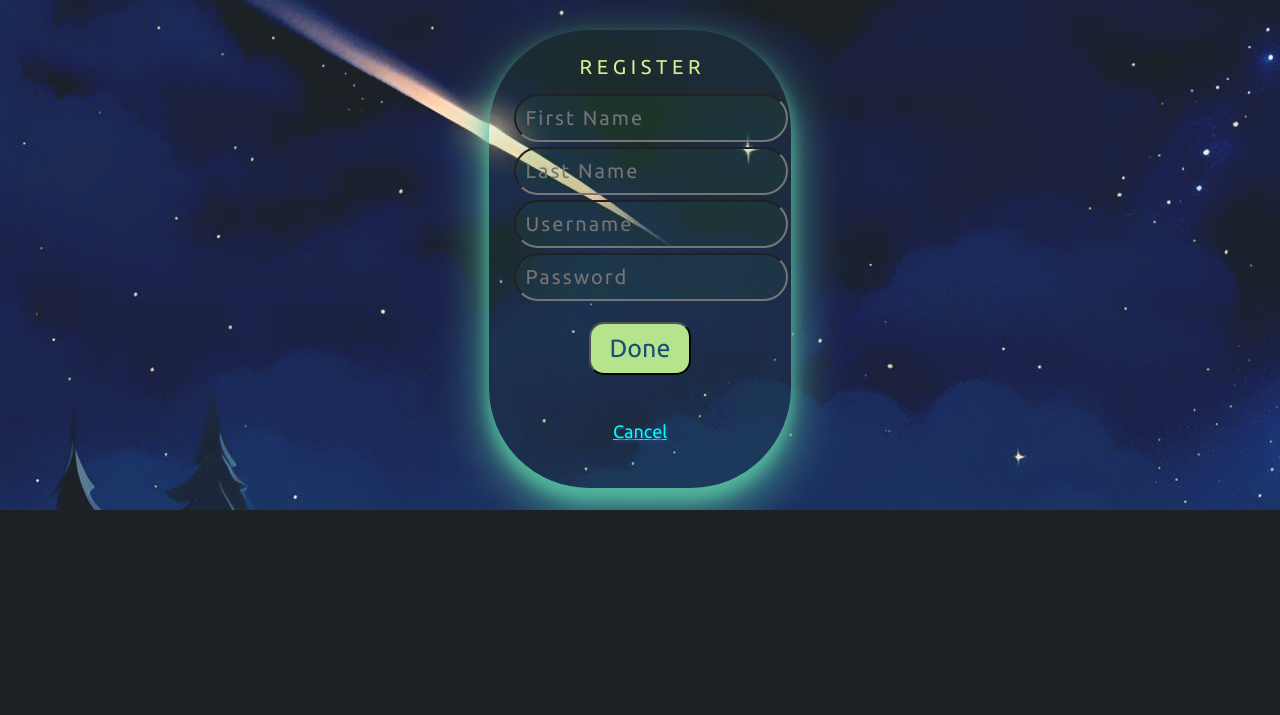
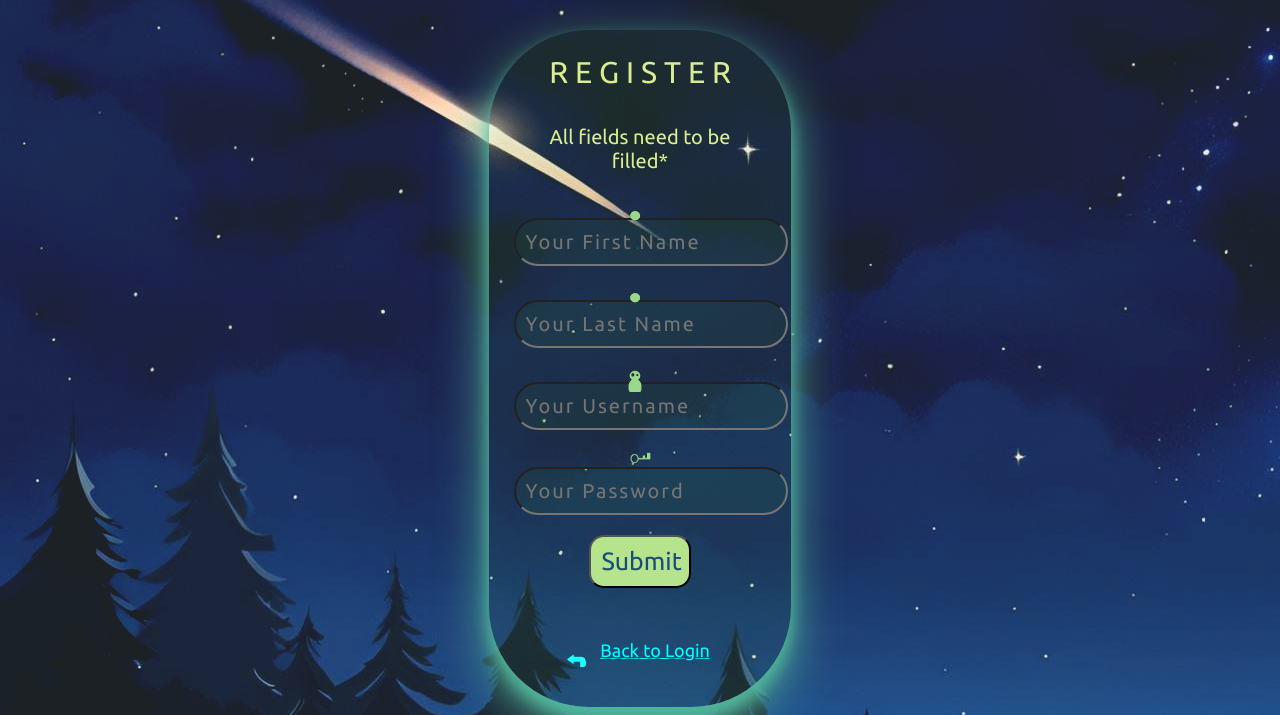
Before and after one commit to fudgeu/team22smallproject, a PHP site: page /register.html in a window 1280 px wide. Shown: the part 290-1005 px from the top of the page. Before the commit the page ends 800 px from the top, so only its background shows below. Run offline with PHP 8.4, Linux system fonts and the light colour scheme.

Commit message:
Changes to register.html

```diff
--- a/html/css/styles.css
+++ b/html/css/styles.css
@@ -166,7 +166,7 @@ input[type="text"],input[type="password"]{
 
 #inner-title{
     display: inline-block;
-    font-size: 1em;
+    font-size: 30px;
     width: 90%;
     text-align: center;
     margin-bottom: 6%;
--- a/html/register.html
+++ b/html/register.html
@@ -21,13 +21,19 @@
 		<!-- More lazy inline css to get stuff centered. -->
 		<div id="registerDiv">
 			<span id="inner-title">R E G I S T E R</span>
-      <input type="text" id="registerFirstName" placeholder="First Name" /><br />
-      <input type="text" id="registerLastName" placeholder="Last Name" /><br />
-			<input type="text" id="registerUsername" placeholder="Username" /><br />
-			<input type="password" id="registerPassword" placeholder="Password"/><br />
-			<button type="button" id="registerButton" class="buttons" onclick="doRegister();"> Done </button>
+			<p id="inner-title" style="font-size: 20px;">All fields need to be filled*</p>
+			<img style="mix-blend-mode: lighten; width: 10%; position: relative; top: 15px; right: 5px;" src="./images/dot.png">
+      <input type="text" id="registerFirstName" placeholder="Your First Name" /><br />
+			<img style="mix-blend-mode: lighten; width: 10%; position: relative; top: 15px; right: 5px;" src="./images/dot.png">
+      <input type="text" id="registerLastName" placeholder="Your Last Name" /><br />
+			<img style="mix-blend-mode: lighten; width: 10%; position: relative; top: 15px; right: 5px;" src="./images/user.png">
+			<input type="text" id="registerUsername" placeholder="Your Username" /><br />
+			<img style="mix-blend-mode: lighten; width: 10%; position: relative; top: 10px;" src="./images/key.png">
+			<input type="password" id="registerPassword" placeholder="Your Password"/><br />
+			<button type="button" id="registerButton" class="buttons" onclick="doRegister();"> Submit </button>
 			<p>
-				<a style="font-size: 18px;"href="./index.html">Cancel</a>
+				<a href="./index.html"><img style="mix-blend-mode: lighten; width: 10%; position: relative; top: 15px; right: 5px;" src="./images/back.png"></a>
+				<a style="font-size: 18px;"href="./index.html">Back to Login</a>
 			</p>
 			<span id="registerResult"></span>
 		</div>
```
